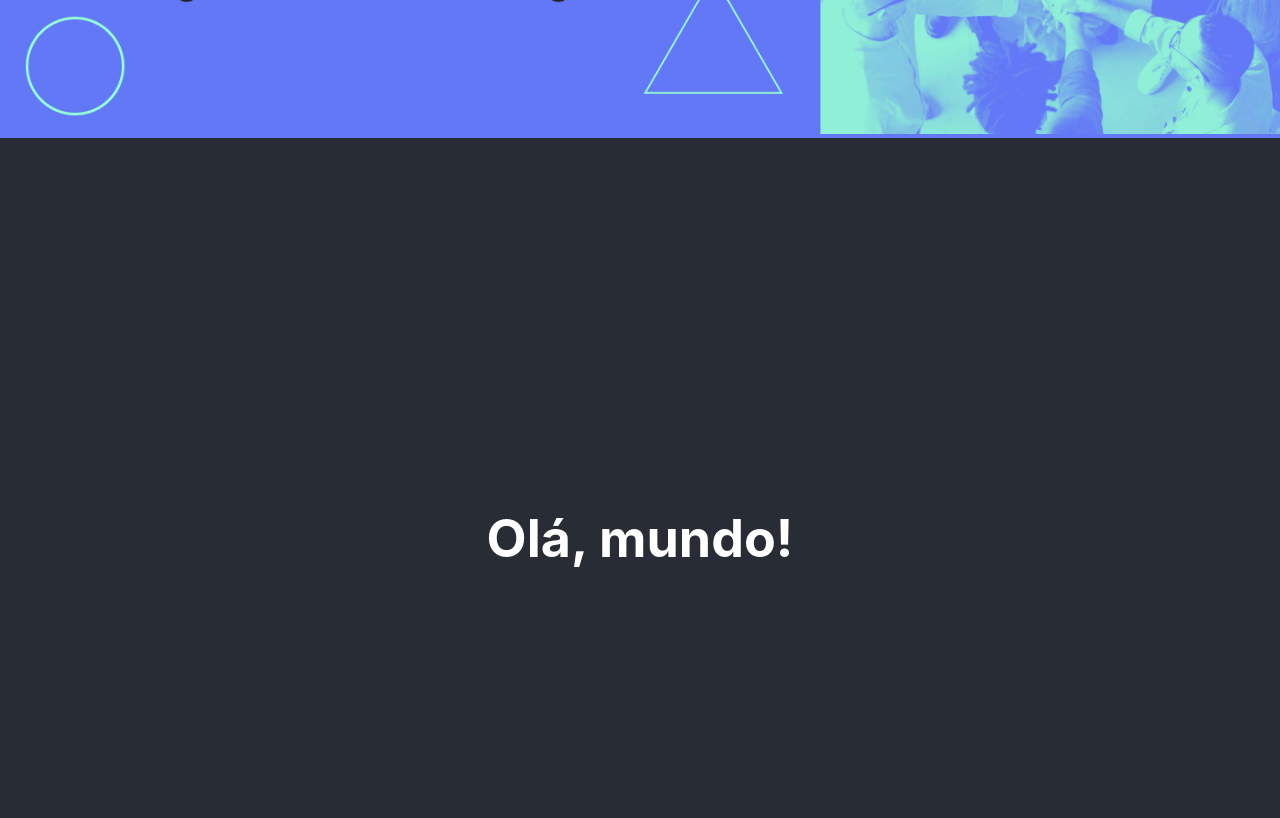
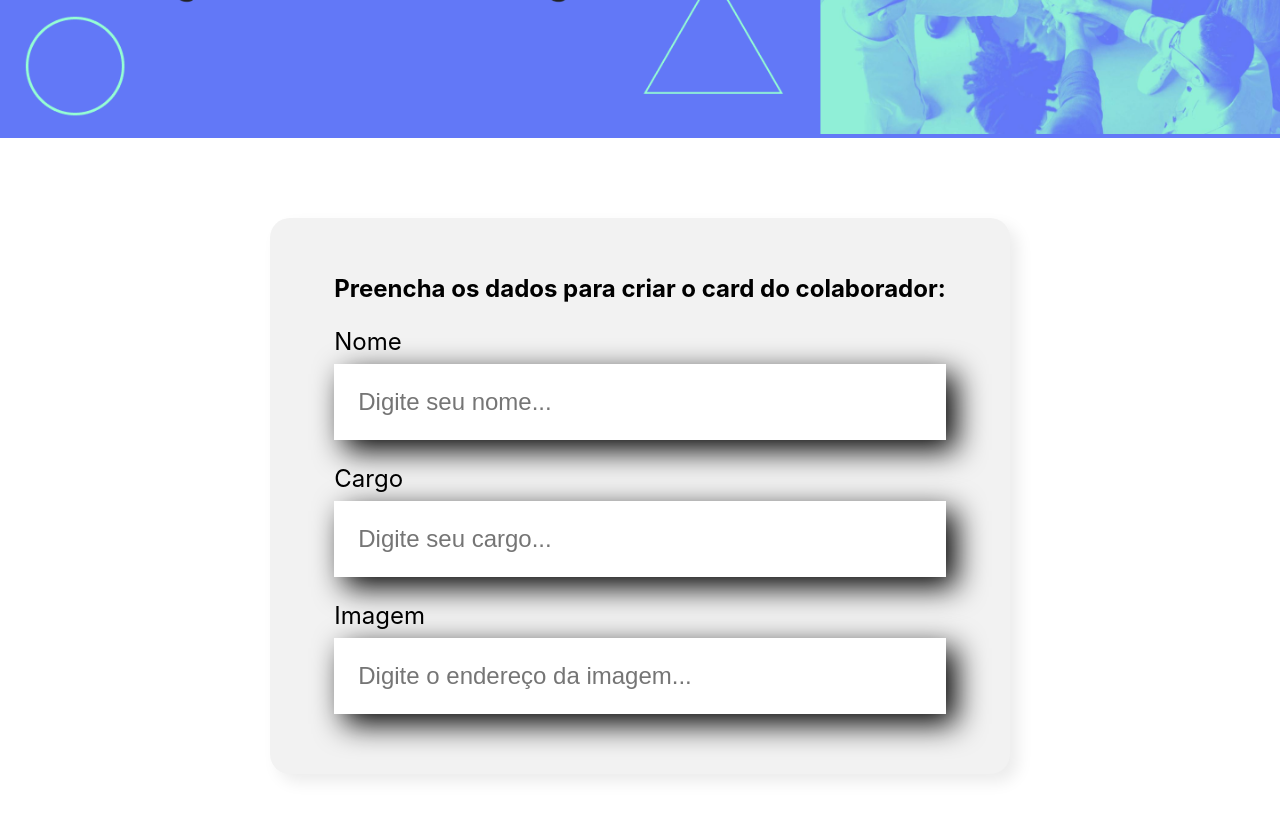
Before and after one commit to FranklinNeto/organo, a React (Create React App) app: page / in a window 1280 px wide. Shown: the part 360-1178 px from the top of the page. Built offline with nearby package versions, Linux system fonts and the light colour scheme.

Commit message:
feat: add FieldText and Form components

```diff
--- a/src/App.css
+++ /dev/null
@@ -1,38 +0,0 @@
-.App {
-  text-align: center;
-}
-
-.App-logo {
-  height: 40vmin;
-  pointer-events: none;
-}
-
-@media (prefers-reduced-motion: no-preference) {
-  .App-logo {
-    animation: App-logo-spin infinite 20s linear;
-  }
-}
-
-.App-header {
-  background-color: #282c34;
-  min-height: 100vh;
-  display: flex;
-  flex-direction: column;
-  align-items: center;
-  justify-content: center;
-  font-size: calc(10px + 2vmin);
-  color: white;
-}
-
-.App-link {
-  color: #61dafb;
-}
-
-@keyframes App-logo-spin {
-  from {
-    transform: rotate(0deg);
-  }
-  to {
-    transform: rotate(360deg);
-  }
-}
--- a/src/App.js
+++ b/src/App.js
@@ -1,14 +1,12 @@
-import "./App.css";
 import Banner from "./components/Banner";
+import Form from "./components/Form";
 
 function App() {
   return (
     <>
-      <Banner />
       <div className="App">
-        <header className="App-header">
-          <h1>Olá, mundo!</h1>
-        </header>
+        <Banner />
+        <Form />
       </div>
     </>
   );
--- /dev/null
+++ b/src/components/Banner/Banner.js
@@ -0,0 +1,12 @@
+import "./styles.css";
+
+export const Banner = () => {
+  return (
+    <header className="banner">
+      <img
+        src="/imagens/banner.png"
+        alt="O banner principal da página do Organo"
+      />
+    </header>
+  );
+};
--- a/src/components/Banner/index.js
+++ b/src/components/Banner/index.js
@@ -1,14 +1,3 @@
-import "./styles.css";
-
-function Banner() {
-  return (
-    <header className="banner">
-      <img
-        src="/imagens/banner.png"
-        alt="O banner principal da página do Organo"
-      />
-    </header>
-  );
-}
+import { Banner } from "./Banner";
 
 export default Banner;
--- /dev/null
+++ b/src/components/FieldText/index.js
@@ -0,0 +1,20 @@
+import "./styles.css";
+
+const FieldText = (props) => {
+  const placeholderModificada = `${props.placeholder}...`; //concatena props.placeholder com "..."
+
+  return (
+    <div className="campo-texto">
+      <label>{props.label}</label>
+      <input placeholder={placeholderModificada} />
+    </div>
+  );
+};
+
+export default FieldText;
+
+/* Concatenar props.placeholder com "..." sem declarar placeholderModificada antes:
+
+<input placeholder={`${placeholder.props}...`} />
+
+*/
--- /dev/null
+++ b/src/components/FieldText/styles.css
@@ -0,0 +1,19 @@
+.campo-texto {
+  margin: 24px 0;
+}
+
+.campo-texto label {
+  display: block;
+  margin-bottom: 8px;
+  font-size: 24px;
+}
+
+.campo-texto input {
+  background-color: #fff;
+  box-shadow: 10px 10px 30px rgba(0, 0, 0.06);
+  width: 100%;
+  border: none;
+  font-size: 24px;
+  padding: 24px;
+  box-sizing: border-box;
+}
--- /dev/null
+++ b/src/components/Form/index.js
@@ -0,0 +1,17 @@
+import "./styles.css";
+import FieldText from "../FieldText";
+
+const Form = () => {
+  return (
+    <section className="formulario">
+      <form>
+        <h2>Preencha os dados para criar o card do colaborador:</h2>
+        <FieldText label="Nome" placeholder="Digite seu nome" />
+        <FieldText label="Cargo" placeholder="Digite seu cargo" />
+        <FieldText label="Imagem" placeholder="Digite o endereço da imagem" />
+      </form>
+    </section>
+  );
+};
+
+export default Form;
--- /dev/null
+++ b/src/components/Form/styles.css
@@ -0,0 +1,13 @@
+.formulario {
+  display: flex;
+  justify-content: center;
+  margin: 80px 0;
+}
+
+.formulario form {
+  max-width: 80%;
+  background-color: #f2f2f2;
+  border-radius: 20px;
+  padding: 36px 64px;
+  box-shadow: 8px 8px 16px rgba(0, 0, 0, 0.08);
+}
```
